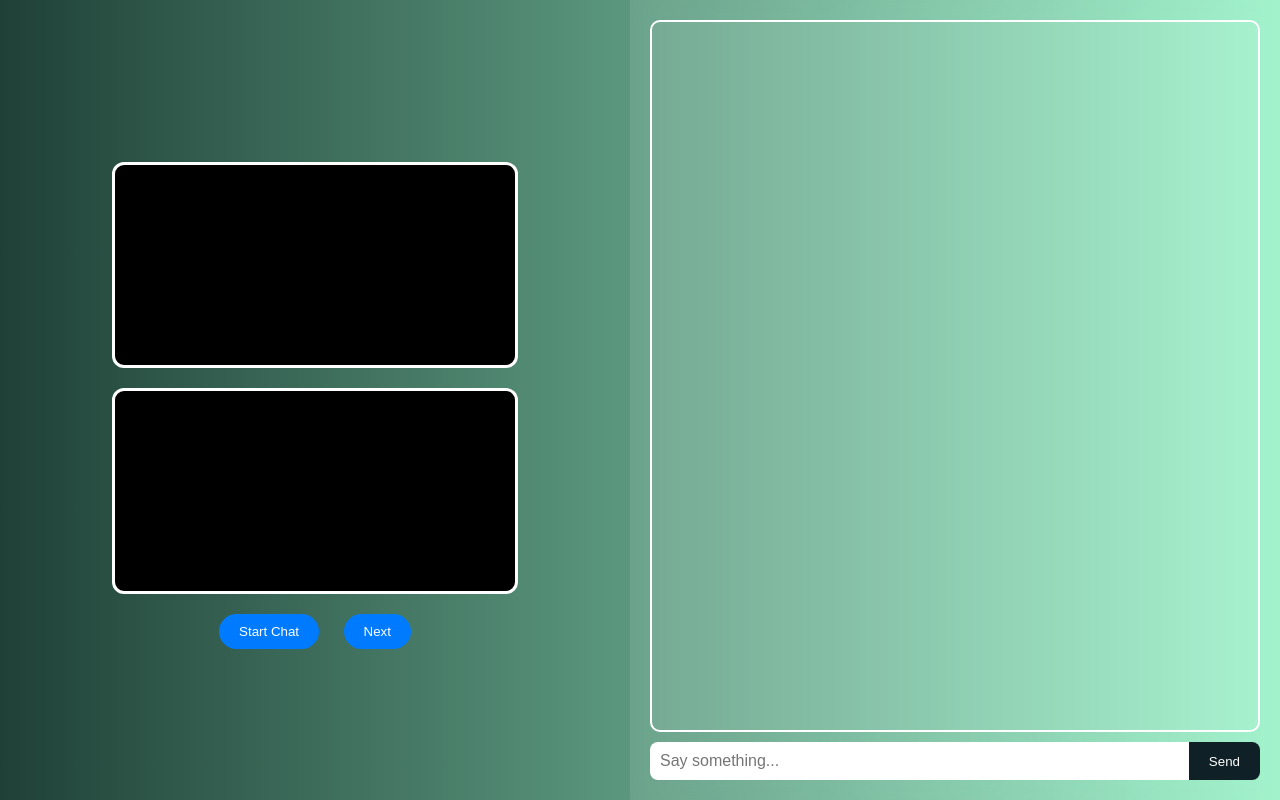
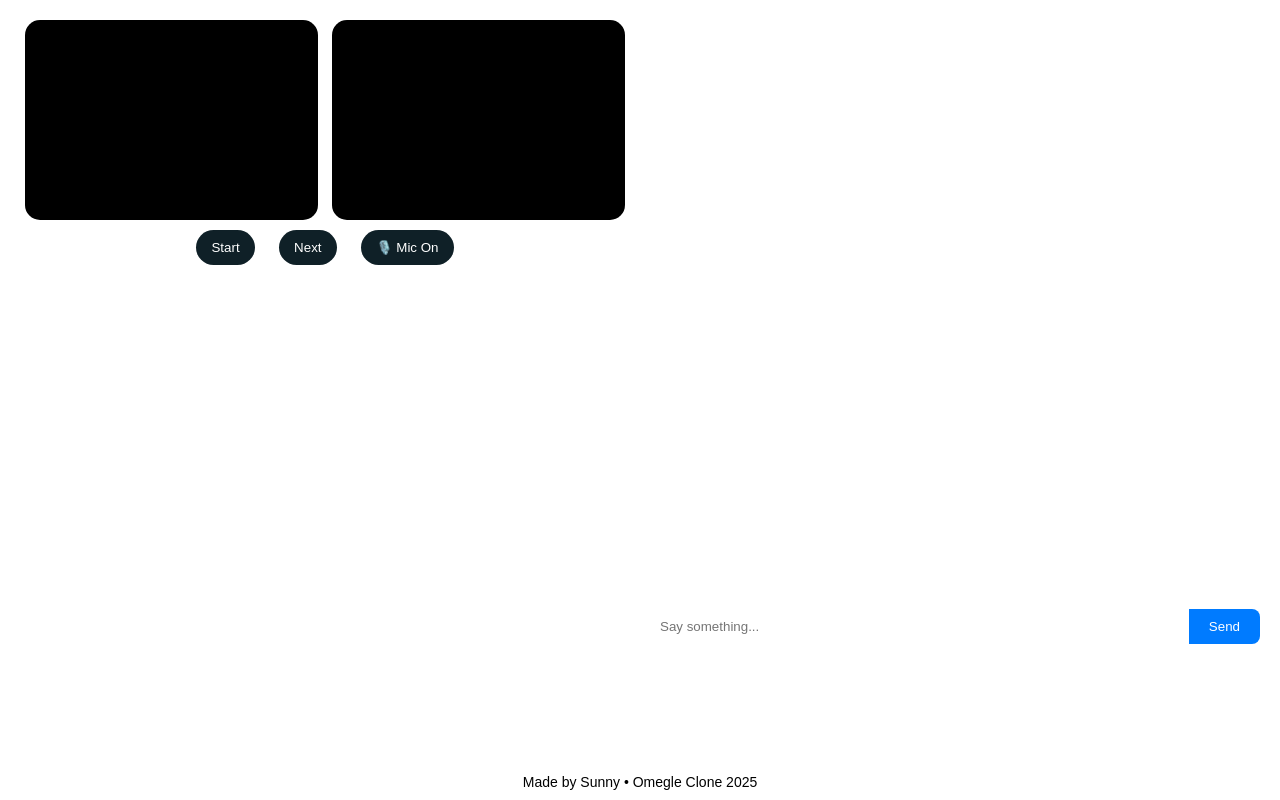
Before and after one commit to Alert9820/Omegle, a website: page public/index.html in a window 1280 px wide. Drawn offline with nearby package versions, Linux system fonts and the light colour scheme; no server answers.

Commit message:
Update index.html

```diff
--- a/public/index.html
+++ b/public/index.html
@@ -1,141 +1,148 @@
-<!-- index.html (Video + Text Chat Omegle Clone) --><!DOCTYPE html><html lang="en">
+<!DOCTYPE html><html lang="en">
 <head>
   <meta charset="UTF-8" />
   <meta name="viewport" content="width=device-width, initial-scale=1.0" />
-  <title>Omegle Clone - Video + Chat</title>
+  <title>Sunny's Omegle</title>
   <style>
+    * {
+      box-sizing: border-box;
+      font-family: 'Poppins', sans-serif;
+    }
     body {
       margin: 0;
       padding: 0;
-      font-family: Arial, sans-serif;
-      background: linear-gradient(to right, #1f4037, #99f2c8);
+      background: rgba(255,255,255,0.2);
+      backdrop-filter: blur(15px);
       display: flex;
-      flex-direction: row;
+      flex-direction: column;
       height: 100vh;
       overflow: hidden;
-    }#video-section {
+    }
+    .container {
+      display: flex;
       flex: 1;
+      flex-direction: row;
+      padding: 10px;
+    }
+    .video-area, .chat-area {
+      flex: 1;
+      padding: 10px;
+    }
+    .video-box {
+      display: flex;
+      justify-content: space-evenly;
+      flex-wrap: wrap;
+      gap: 10px;
+    }
+    video {
+      width: 48%;
+      height: 200px;
+      border-radius: 15px;
+      background: black;
+    }
+    .chat-box {
+      height: 80%;
+      background: #ffffff30;
+      border-radius: 12px;
+      padding: 10px;
+      overflow-y: auto;
       display: flex;
       flex-direction: column;
-  justify-content: center;
-  align-items: center;
-  padding: 10px;
+      gap: 5px;
+      color: #000;
     }
-
-video {
-  width: 90%;
-  max-width: 400px;
-  margin: 10px;
-  border-radius: 12px;
-  border: 3px solid #fff;
-  background: #000;
+    .chat-input {
+      display: flex;
+      margin-top: 10px;
     }
-
-#chat-section {
-  flex: 1;
-  background: rgba(255, 255, 255, 0.1);
-  backdrop-filter: blur(10px);
-  display: flex;
-  flex-direction: column;
-  padding: 20px;
-}
-
-#messages {
-  flex: 1;
-  overflow-y: auto;
-  margin-bottom: 10px;
-  padding: 10px;
-  border: 2px solid white;
-  border-radius: 10px;
-  background-color: #ffffff10;
-  color: #fff;
-}
-
-#message-input {
-  display: flex;
-}
-
-#message-input input {
+    .chat-input input {
       flex: 1;
       padding: 10px;
+      border-radius: 8px 0 0 8px;
       border: none;
-  border-radius: 8px 0 0 8px;
-  font-size: 16px;
     }
-
-#message-input button {
+    .chat-input button {
       padding: 10px 20px;
       border: none;
-  background-color: #0f2027;
-  color: white;
+      background-color: #007bff;
+      color: #fff;
       border-radius: 0 8px 8px 0;
       cursor: pointer;
     }
-
-#controls {
-  margin-top: 10px;
+    .controls {
       text-align: center;
+      margin: 10px 0;
     }
-
-button.control {
+    .controls button {
       margin: 0 10px;
-  padding: 10px 20px;
+      padding: 10px 15px;
+      border: none;
       border-radius: 25px;
-  background-color: #007bff;
+      cursor: pointer;
+      background: #0f2027;
       color: white;
-  border: none;
-  cursor: pointer;
     }
-
+    .footer {
+      text-align: center;
+      padding: 10px;
+      font-size: 14px;
+      background: rgba(255,255,255,0.2);
+    }
+    .bubble {
+      background: #f0f0f0;
+      padding: 6px 10px;
+      border-radius: 10px;
+      max-width: 70%;
+    }
+    .you { align-self: flex-end; background: #d1e7dd; }
+    .stranger { align-self: flex-start; background: #f8d7da; }
     @media (max-width: 768px) {
-  body {
-    flex-direction: column;
+      .container { flex-direction: column; }
+      video { width: 100%; height: 160px; }
     }
-  #video-section, #chat-section {
-    width: 100%;
-    flex: none;
-    height: 50vh;
-  }
-}
-
   </style>
 </head>
 <body>
-  <div id="video-section">
+  <div class="container">
+    <div class="video-area">
+      <div class="video-box">
         <video id="localVideo" autoplay muted playsinline></video>
         <video id="remoteVideo" autoplay playsinline></video>
-    <div id="controls">
-      <button class="control" id="startBtn">Start Chat</button>
-      <button class="control" id="nextBtn">Next</button>
       </div>
-  </div>  <div id="chat-section">
-    <div id="messages"></div>
-    <div id="message-input">
-      <input type="text" id="msgBox" placeholder="Say something..." />
+      <div class="controls">
+        <button id="startBtn">Start</button>
+        <button id="nextBtn">Next</button>
+        <button id="micBtn">🎙️ Mic On</button>
+      </div>
+    </div>
+    <div class="chat-area">
+      <div class="chat-box" id="messages"></div>
+      <div class="chat-input">
+        <input type="text" id="msgBox" placeholder="Say something...">
         <button id="sendBtn">Send</button>
       </div>
-  </div>  <script src="/socket.io/socket.io.js"></script>  <script>
+    </div>
+  </div>
+  <div class="footer">Made by Sunny • Omegle Clone 2025</div>  <script src="/socket.io/socket.io.js"></script>  <script>
     const socket = io();
     let localStream;
     let peerConnection;
-    const config = {
-      iceServers: [{ urls: 'stun:stun.l.google.com:19302' }]
-    };
+    let isMicOn = true;
+    const config = { iceServers: [{ urls: 'stun:stun.l.google.com:19302' }] };
 
     const localVideo = document.getElementById('localVideo');
     const remoteVideo = document.getElementById('remoteVideo');
     const startBtn = document.getElementById('startBtn');
     const nextBtn = document.getElementById('nextBtn');
+    const micBtn = document.getElementById('micBtn');
     const msgBox = document.getElementById('msgBox');
     const sendBtn = document.getElementById('sendBtn');
     const messages = document.getElementById('messages');
 
-    let isCaller = false;
-
     startBtn.onclick = async () => {
-      socket.emit('ready');
       localStream = await navigator.mediaDevices.getUserMedia({ video: true, audio: true });
       localVideo.srcObject = localStream;
+      socket.emit('ready');
     };
 
     nextBtn.onclick = () => {
@@ -145,58 +152,68 @@ button.control {
       messages.innerHTML = '';
     };
 
+    micBtn.onclick = () => {
+      if (!localStream) return;
+      isMicOn = !isMicOn;
+      localStream.getAudioTracks()[0].enabled = isMicOn;
+      micBtn.textContent = isMicOn ? '🎙️ Mic On' : '🔇 Mic Off';
+    };
+
+    sendBtn.onclick = () => {
+      const msg = msgBox.value.trim();
+      if (msg) {
+        socket.emit('message', msg);
+        appendMessage(msg, 'you');
+        msgBox.value = '';
+      }
+    };
+
+    function appendMessage(msg, sender) {
+      const div = document.createElement('div');
+      div.className = `bubble ${sender}`;
+      div.textContent = msg;
+      messages.appendChild(div);
+      messages.scrollTop = messages.scrollHeight;
+    }
+
+    socket.on('message', msg => appendMessage(msg, 'stranger'));
+
     socket.on('startCall', async () => {
-      isCaller = true;
-      peerConnection = createPeerConnection();
+      peerConnection = new RTCPeerConnection(config);
       localStream.getTracks().forEach(track => peerConnection.addTrack(track, localStream));
+      peerConnection.ontrack = e => remoteVideo.srcObject = e.streams[0];
+      peerConnection.onicecandidate = e => {
+        if (e.candidate) socket.emit('candidate', e.candidate);
+      };
       const offer = await peerConnection.createOffer();
       await peerConnection.setLocalDescription(offer);
       socket.emit('offer', offer);
     });
 
-    socket.on('offer', async (offer) => {
-      peerConnection = createPeerConnection();
+    socket.on('offer', async offer => {
+      peerConnection = new RTCPeerConnection(config);
       localStream.getTracks().forEach(track => peerConnection.addTrack(track, localStream));
+      peerConnection.ontrack = e => remoteVideo.srcObject = e.streams[0];
+      peerConnection.onicecandidate = e => {
+        if (e.candidate) socket.emit('candidate', e.candidate);
+      };
       await peerConnection.setRemoteDescription(new RTCSessionDescription(offer));
       const answer = await peerConnection.createAnswer();
       await peerConnection.setLocalDescription(answer);
       socket.emit('answer', answer);
     });
 
-    socket.on('answer', async (answer) => {
-      await peerConnection.setRemoteDescription(new RTCSessionDescription(answer));
+    socket.on('answer', answer => {
+      peerConnection.setRemoteDescription(new RTCSessionDescription(answer));
     });
 
     socket.on('candidate', candidate => {
       peerConnection.addIceCandidate(new RTCIceCandidate(candidate));
     });
 
-    socket.on('message', data => {
-      messages.innerHTML += `<div><b>Stranger:</b> ${data}</div>`;
-      messages.scrollTop = messages.scrollHeight;
+    socket.on('disconnect', () => {
+      if (peerConnection) peerConnection.close();
+      remoteVideo.srcObject = null;
     });
-
-    sendBtn.onclick = () => {
-      const msg = msgBox.value.trim();
-      if (msg) {
-        socket.emit('message', msg);
-        messages.innerHTML += `<div><b>You:</b> ${msg}</div>`;
-        msgBox.value = '';
-        messages.scrollTop = messages.scrollHeight;
-      }
-    };
-
-    function createPeerConnection() {
-      const pc = new RTCPeerConnection(config);
-      pc.onicecandidate = (e) => {
-        if (e.candidate) {
-          socket.emit('candidate', e.candidate);
-        }
-      };
-      pc.ontrack = (e) => {
-        remoteVideo.srcObject = e.streams[0];
-      };
-      return pc;
-    }
   </script></body>
   </html>
```
Lines whose indentation alone changed are shown as unchanged.
